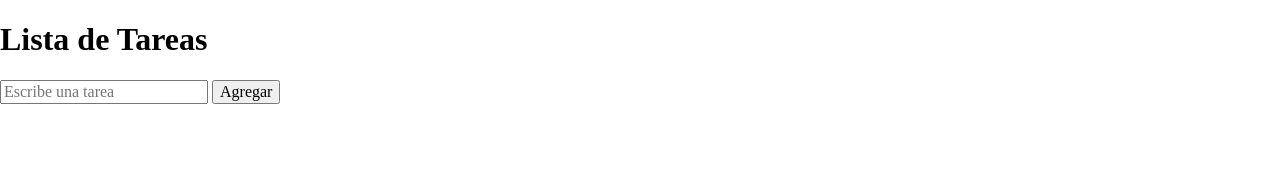
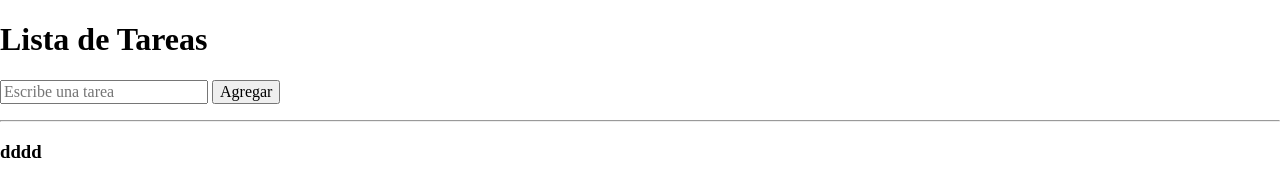
Before and after one commit to DanielFelipeRestrepoOrtega/To-Do-App, a plain HTML site: page index.html in a window 1280 px wide. Drawn offline with Linux system fonts and the light colour scheme.

Commit message:
esto es una prueba

```diff
--- a/index.html
+++ b/index.html
@@ -27,7 +27,7 @@
         </div>
 
         <footer>
-
+<hr><h3>dddd</h3>
         </footer>
 
         <script src="app.js"></script>
```
